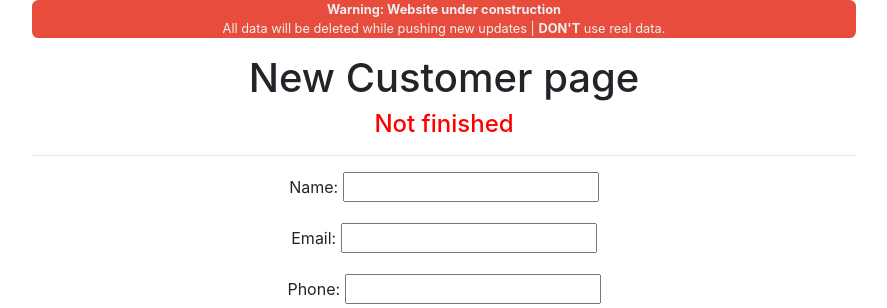
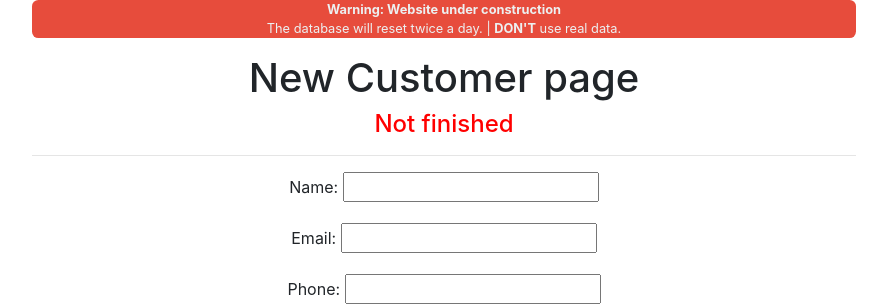
Before and after one commit to ionescuig/freelance-manager, a Django app: page /customers/new/ in a window 1280 px wide. Shown: the part 90-398 px from the top of the page, without its empty margins (196-1083 px from the left). Run offline with Django 3.2, Linux system fonts and the light colour scheme; the visitor is signed in with stand-in values (Sample User, id 1); some libraries are stand-ins or nearby versions.

Commit message:
change messages on landing page

```diff
--- a/src/templates/snippets/danger-top.html
+++ b/src/templates/snippets/danger-top.html
@@ -4,7 +4,7 @@
         <p>
             <strong>Warning: Website under construction</strong>
             <br>
-            All data will be deleted while pushing new updates | <strong>DON'T</strong> use real data.
+            The database will reset twice a day. | <strong>DON'T</strong> use real data.
         </p>
     </div>
 </div>
```
